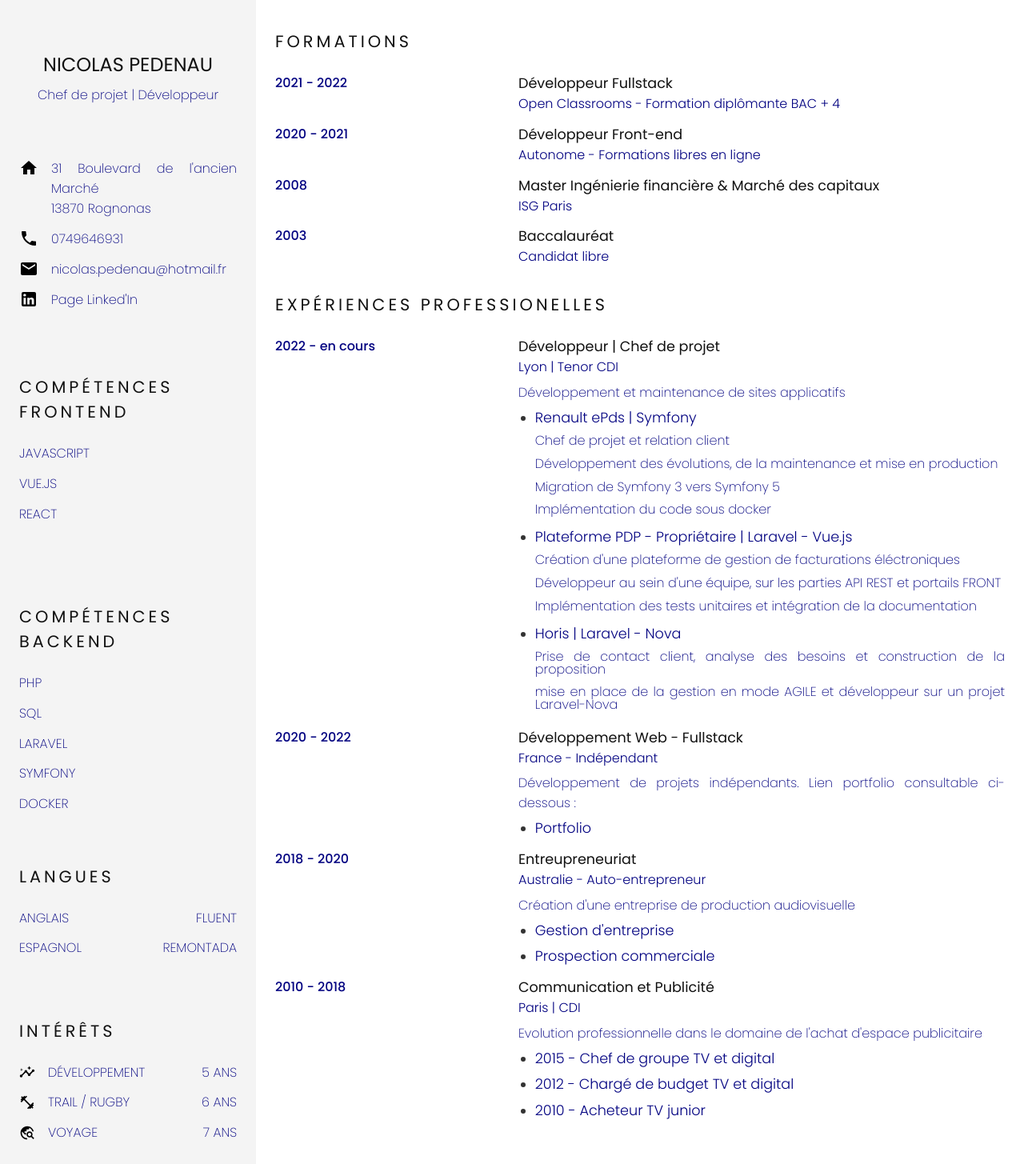
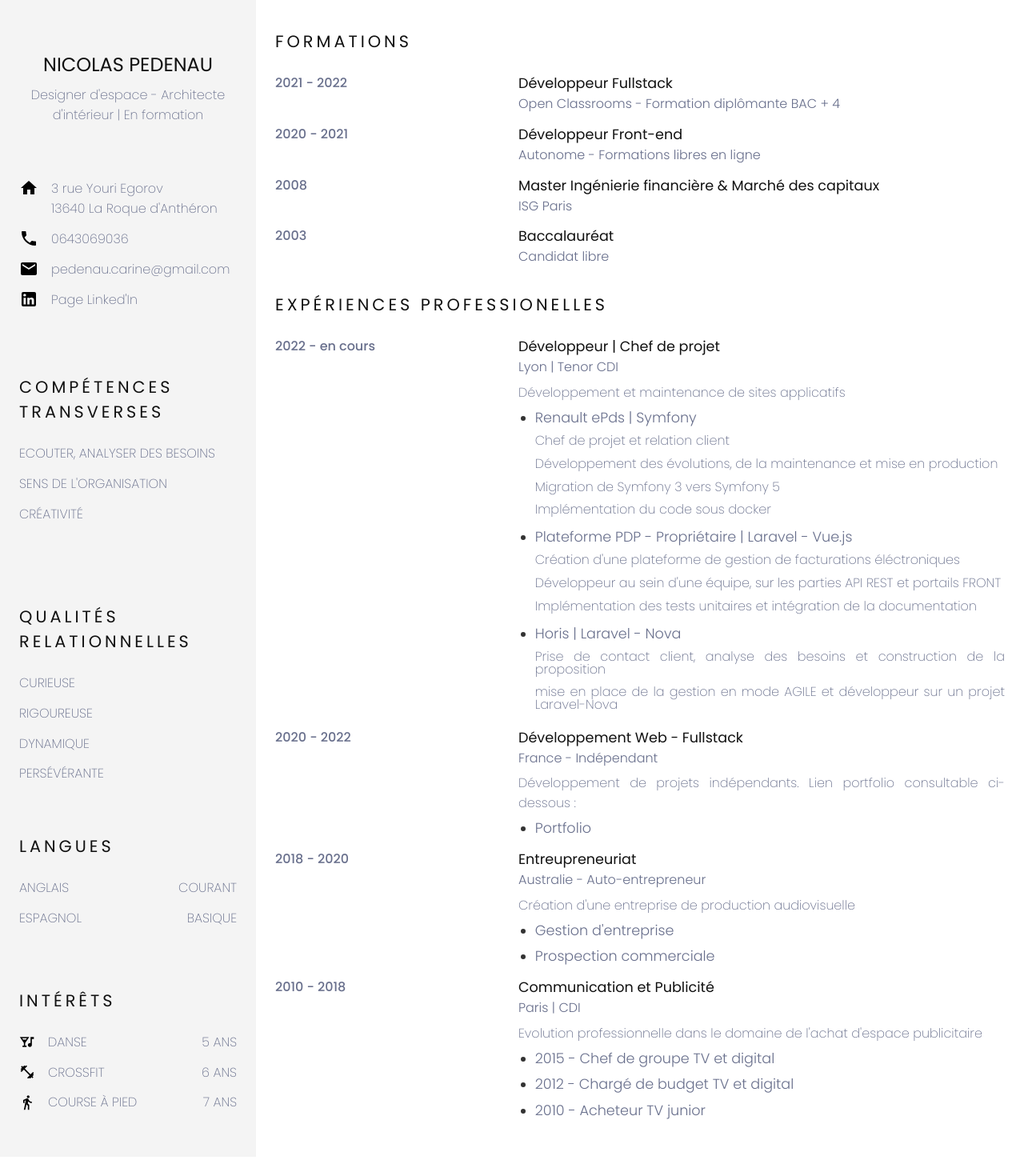
Before and after one commit to Virtus-web/cv-carine, a React (Create React App) app: page / in a window 1280 px wide. Shown: the part 175-1630 px from the top of the page at 80% size. Built offline with nearby package versions, Linux system fonts and the light colour scheme.

Commit message:
update from source

```diff
--- a/public/index.html
+++ b/public/index.html
@@ -2,7 +2,7 @@
 <html lang="en">
   <head>
     <meta charset="utf-8" />
-    <link rel="icon" href="%PUBLIC_URL%/favicon.ico" />
+    <link rel="icon" href="%PUBLIC_URL%/__favicon.ico" />
     <meta name="viewport" content="width=device-width, initial-scale=1" />
     <meta name="theme-color" content="#000000" />
     <meta
--- a/src/App.css
+++ b/src/App.css
@@ -18,8 +18,8 @@
     --dark-sidebar-bg-color: #171717;
     --dark-text-color: #d8d8d8;
     --dark-title-color: #ffffff;
-    --sidebar-bg-color-top: #000080;
-    --dark-sidebar-bg-color-top: #3c7782;
+    --sidebar-bg-color-top: #686F8C;
+    --dark-sidebar-bg-color-top: #e06c65;
 
     --icon-color:black;
     --circle-color: #AAA;
--- a/src/components/Interests.js
+++ b/src/components/Interests.js
@@ -1,7 +1,7 @@
 import "./Interests.css"
 import FitnessCenterIcon from '@mui/icons-material/FitnessCenter'
-import TravelExploreIcon from '@mui/icons-material/TravelExplore'
-import InsightsIcon from '@mui/icons-material/Insights';
+import NightlifeIcon from '@mui/icons-material/Nightlife';
+import DirectionsWalkIcon from '@mui/icons-material/DirectionsWalk';
 
 
 function Interests() {
@@ -9,9 +9,9 @@ function Interests() {
         <div className="skills interests">
             <h2>Intérêts</h2>
             <ul>
-                <li><div className="interest"><InsightsIcon style={{ fontSize: 20 }} /><span>Développement</span></div><span>5 ans</span></li>
-                <li><div className="interest"><FitnessCenterIcon style={{ fontSize: 20 }} /><span>Trail / Rugby</span></div><span>6 ans</span></li>
-                <li><div className="interest"><TravelExploreIcon style={{ fontSize: 20 }} /><span>Voyage</span></div><span>7 ans</span></li>
+                <li><div className="interest"><NightlifeIcon style={{ fontSize: 20 }} /><span>Danse</span></div><span>5 ans</span></li>
+                <li><div className="interest"><FitnessCenterIcon style={{ fontSize: 20 }} /><span>Crossfit</span></div><span>6 ans</span></li>
+                <li><div className="interest"><DirectionsWalkIcon style={{ fontSize: 20 }} /><span>Course à pied</span></div><span>7 ans</span></li>
             </ul>
         </div>
     )
--- a/src/components/Skills.js
+++ b/src/components/Skills.js
@@ -14,24 +14,23 @@ function Skills() {
     return (
         <SkillsBox>
             <div className="skills">
-                <h2>Compétences Frontend</h2>
-                <p className="skill__label">javascript</p>
-                <p className="skill__label">vue.js</p>
-                <p className="skill__label">react</p>
-                <br/>
-                <h2>Compétences Backend</h2>
-                <p className="skill__label">php</p>
-                <p className="skill__label">sql</p>
-                <p className="skill__label">laravel</p>
-                <p className="skill__label">symfony</p>
-                <p className="skill__label">docker</p>
+                <h2>Compétences transverses</h2>
+                <p className="skill__label">Ecouter, analyser des besoins</p>
+                <p className="skill__label">Sens de l'organisation</p>
+                <p className="skill__label">Créativité</p>
+                <br />
+                <h2>Qualités relationnelles</h2>
+                <p className="skill__label">Curieuse</p>
+                <p className="skill__label">Rigoureuse</p>
+                <p className="skill__label">Dynamique</p>
+                <p className="skill__label">Persévérante</p>
             </div>
-            <div className="skills language">
-                <h2>Langues</h2>
-                <Skill title="Anglais" level="Fluent"/>
-                <Skill title="Espagnol" level="Remontada"/>
+            <div className="skills">
+                <h2 className="h2">Langues</h2>
+                <Skill title="Anglais" level="Courant" />
+                <Skill title="Espagnol" level="Basique" />
             </div>
-            <Interests/>
+            <Interests />
         </SkillsBox>
     )
 }
--- a/src/components/User.js
+++ b/src/components/User.js
@@ -3,31 +3,28 @@ import HomeIcon from '@mui/icons-material/Home';
 import PhoneIcon from "@mui/icons-material/Phone"
 import MailIcon from "@mui/icons-material/Mail"
 import Avatar from '../assets/avatar.jpg'
-import GitHubIcon from '@mui/icons-material/GitHub';
 import LinkedInIcon from '@mui/icons-material/LinkedIn';
-// import EventIcon from "@mui/icons-material/Event"
-// import LocationOnIcon from "@mui/icons-material/LocationOn"
 
 
 function User({ nom }) {
 
     return (
         <div className="user">
-            <img src={Avatar} className="user__avatar" alt="Nicolas Pedenau" />
+            <img src={ Avatar } className="user__avatar" alt="Carine Bultel"/>
             <h1 className="user__name">{nom}</h1>
-            <p className="user__profession">Chef de projet | Développeur</p>
+            <p className="user__profession">Designer d'espace - Architecte d'intérieur | En formation</p>
             <div className="user__infos">
                 <p className="user__info">
-                    <HomeIcon /> 31 Boulevard de l'ancien Marché<br/> 13870 Rognonas
+                    <HomeIcon/> 3 rue Youri Egorov<br/>13640 La Roque d'Anthéron
                 </p>
                 <p className="user__info">
-                    <PhoneIcon /> <a href="tel:+33749646931">0749646931</a>
+                    <PhoneIcon/> <a href="tel:+33643069036">0643069036</a>
                 </p>
                 <p className="user__info">
-                    <MailIcon /> <a href="mailto:nicolas.pedenau@hotmail.fr">nicolas.pedenau@hotmail.fr</a>
+                    <MailIcon/> <a href="mailto:pedenau.carine@gmail.com">pedenau.carine@gmail.com</a>
                 </p>
                 <p className="user__info">
-                    <LinkedInIcon /> <a href="https://www.linkedin.com/in/nicolas-pedenau/" rel="noreferrer" target="_blank">Page Linked'In</a>
+                    <LinkedInIcon/> <a href="https://www.linkedin.com/in/carine-bultel/" rel="noreferrer" target="_blank">Page Linked'In</a>
                 </p>
             </div>
         </div>
```
Also changed, not shown: src/assets/avatar.jpg, 1 other file (tests, documents, lock files or other folders).
